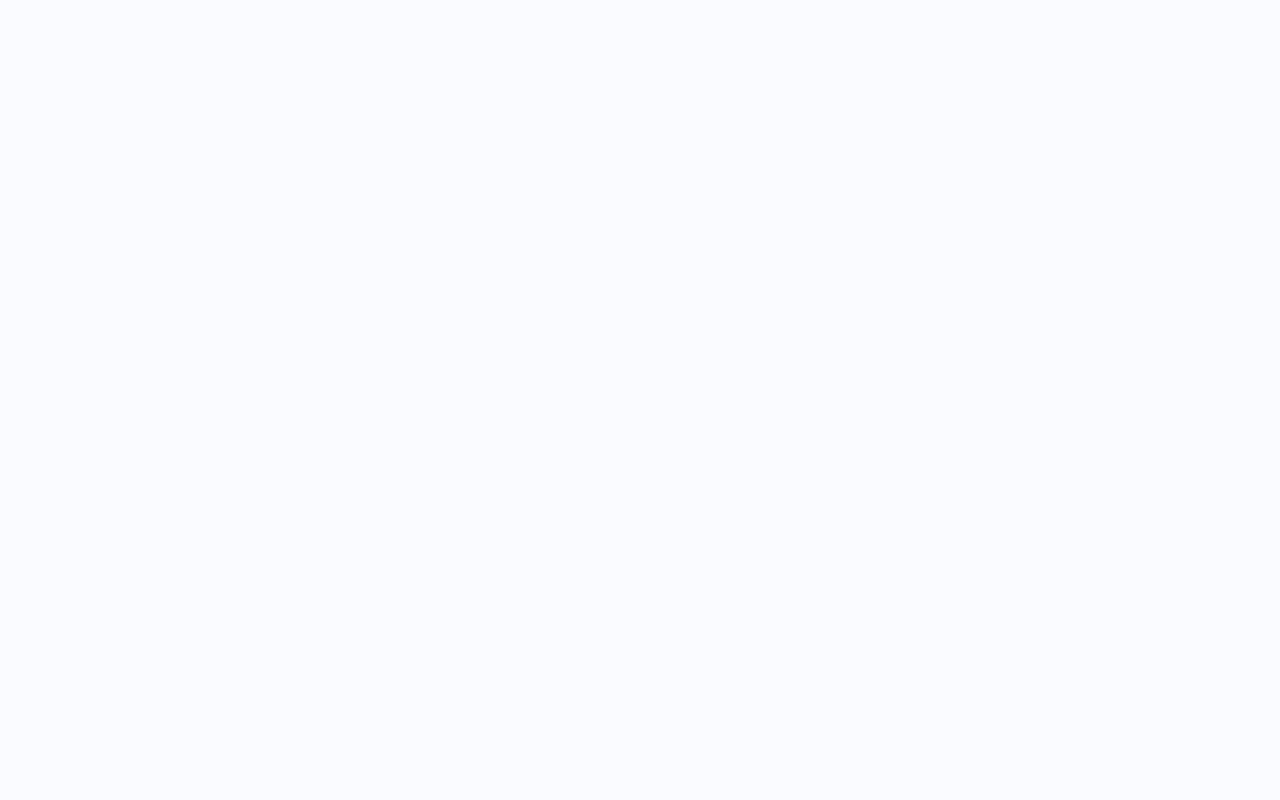
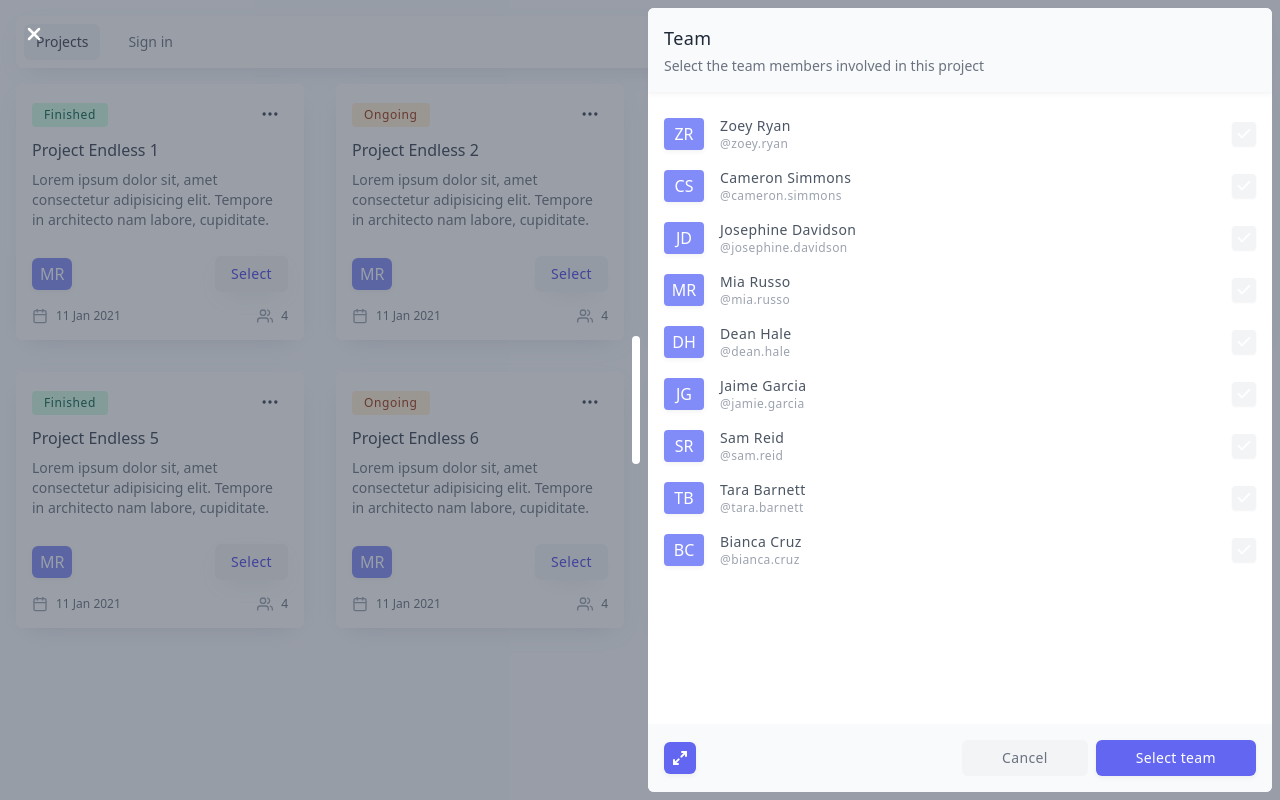
Before and after one commit to stephanrusu/learn-vue-ts, a Vue app: page /projects/team/1 in a window 1280 px wide. Built offline with nearby package versions, Linux system fonts and the light colour scheme.

Commit message:
Refactor routes & projects page

```diff
--- a/src/components/MembersSelection.vue
+++ b/src/components/MembersSelection.vue
@@ -76,7 +76,7 @@
         <button
           type="button"
           class="text-gray-500 px-10 py-2 rounded-md text-sm font-medium tracking-wide bg-gray-100 hover:bg-gray-200 ease-in transition-colors"
-          @click="closeOverlay"
+          @click="$router.go(-1)"
         >
           Cancel
         </button>
@@ -159,9 +159,6 @@ export default {
         this.selectedUsers.splice(indexUser, 1);
       }
     },
-    closeOverlay() {
-      this.$store.dispatch("slideOverlay");
-    },
   },
 };
 </script>
--- a/src/components/NavSection.vue
+++ b/src/components/NavSection.vue
@@ -3,7 +3,10 @@
     <div class="bg-white p-2 rounded-lg shadow-card flex items-center justify-between">
       <div class="flex items-center space-x-4">
         <!-- Current: "bg-gray-900 text-white", Default: "text-gray-300 hover:bg-gray-700 hover:text-white" -->
-        <router-link :to="{ name: 'home' }" class="bg-gray-100 text-gray-700 px-3 py-2 rounded-md text-sm font-medium">
+        <router-link
+          :to="{ name: 'projects' }"
+          class="bg-gray-100 text-gray-700 px-3 py-2 rounded-md text-sm font-medium"
+        >
           Projects
         </router-link>
         <router-link
--- a/src/components/ProjectsPage.vue
+++ b/src/components/ProjectsPage.vue
@@ -50,26 +50,22 @@
       mode="out-in"
       appear
     >
-      <members-selection v-if="toggleSlideOverlay" :key="toggleSlideOverlay" />
+      <router-view />
     </transition>
   </div>
 </template>
 
 <script>
 import NotificationContainer from "@/components/NotificationContainer.vue";
-import MembersSelection from "@/components/MembersSelection.vue";
 import ProjectCard from "./project/ProjectCard.vue";
 
 export default {
   name: "ProjectsPage",
-  components: { ProjectCard, NotificationContainer, MembersSelection },
+  components: { ProjectCard, NotificationContainer },
   data() {
     return {};
   },
   computed: {
-    toggleSlideOverlay() {
-      return this.$store.getters.getSlideOverlay;
-    },
     toggleNotification() {
       return this.$store.getters.getNotificationActive;
     },
--- a/src/components/kanban/KanbanHeader.vue
+++ b/src/components/kanban/KanbanHeader.vue
@@ -3,7 +3,7 @@
     <div class="mt-4 shadow-card bg-white p-2 flex items-center justify-between rounded-sm">
       <div class="flex items-center">
         <router-link
-          :to="{ name: 'home' }"
+          :to="{ name: 'projects' }"
           class="text-gray-500 hover:bg-gray-100 px-3 py-2 rounded-md text-sm font-medium"
         >
           Projects
@@ -11,7 +11,7 @@
         <div class="mx-2 cursor-default text-gray-300">/</div>
         <router-link
           :to="{ name: 'kanban' }"
-          class="text-gray-700 hover:bg-gray-100 px-3 py-2 rounded-md text-sm font-medium"
+          class="bg-gray-100 text-gray-700 px-3 py-2 rounded-md text-sm font-medium"
         >
           {{ projectTitle }}
         </router-link>
--- a/src/components/project/ProjectCard.vue
+++ b/src/components/project/ProjectCard.vue
@@ -157,7 +157,7 @@ export default {
   },
   methods: {
     changeTeamMembers() {
-      this.$store.dispatch("slideOverlay");
+      this.$router.push({ name: "project-team", params: { projectId: this.project } });
       this.toggleOptionsDropdown();
     },
     deleteProject() {
--- a/src/router/index.js
+++ b/src/router/index.js
@@ -2,7 +2,7 @@ import Vue from "vue";
 import VueRouter from "vue-router";
 
 import Auth from "@/views/Auth.vue";
-import Home from "@/views/Home.vue";
+import Projects from "@/views/Projects.vue";
 import Kanban from "@/views/Kanban.vue";
 
 import SignIn from "@/components/auth/SignIn.vue";
@@ -11,6 +11,7 @@ import ForgotPass from "@/components/auth/ForgotPassword.vue";
 import ResetPass from "@/components/auth/ResetPassword.vue";
 import KanbanTaskDisplay from "@/components/kanban/task/KanbanTaskDisplay.vue";
 import KanbanTaskForm from "@/components/kanban/task/KanbanTaskForm.vue";
+import MembersSelection from "@/components/MembersSelection.vue";
 
 Vue.use(VueRouter);
 
@@ -18,7 +19,39 @@ const routes = [
   {
     path: "/",
     name: "home",
-    component: Home,
+    redirect: "/projects",
+  },
+  {
+    path: "/projects",
+    name: "projects",
+    component: Projects,
+    children: [
+      {
+        path: "create",
+        name: "project-create",
+        meta: {
+          showModal: true,
+        },
+        props: true,
+      },
+      {
+        path: "edit/:projectId",
+        name: "project-edit",
+        meta: {
+          showModal: true,
+        },
+        props: true,
+      },
+      {
+        path: "team/:projectId",
+        name: "project-team",
+        component: MembersSelection,
+        meta: {
+          showModal: true,
+        },
+        props: true,
+      },
+    ],
   },
   {
     path: "/auth",
--- a/src/views/Home.vue
+++ b/src/views/Projects.vue
@@ -10,7 +10,7 @@ import ProjectsPage from "@/components/ProjectsPage.vue";
 import NavSection from "@/components/NavSection.vue";
 
 export default {
-  name: "Home",
+  name: "Projects",
   components: { ProjectsPage, NavSection },
 };
 </script>
```
